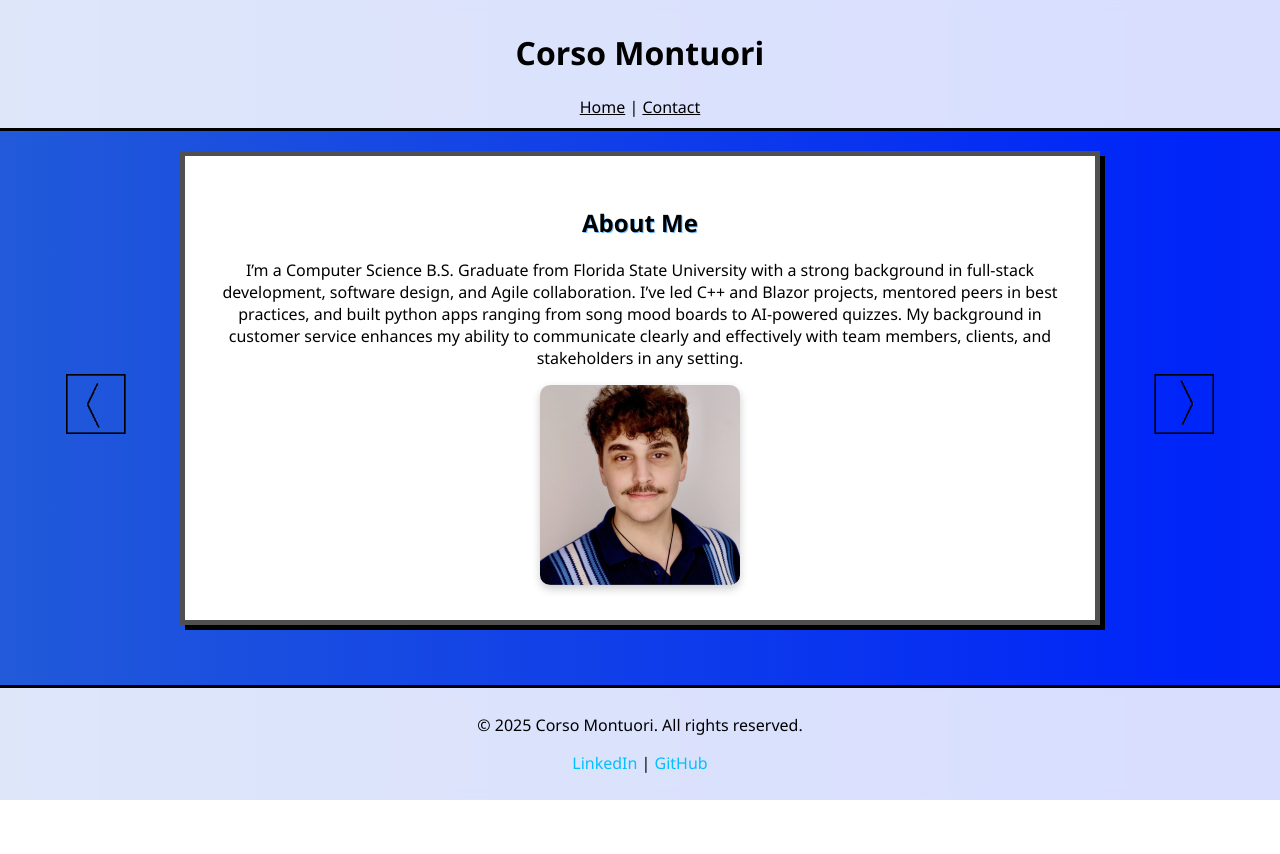
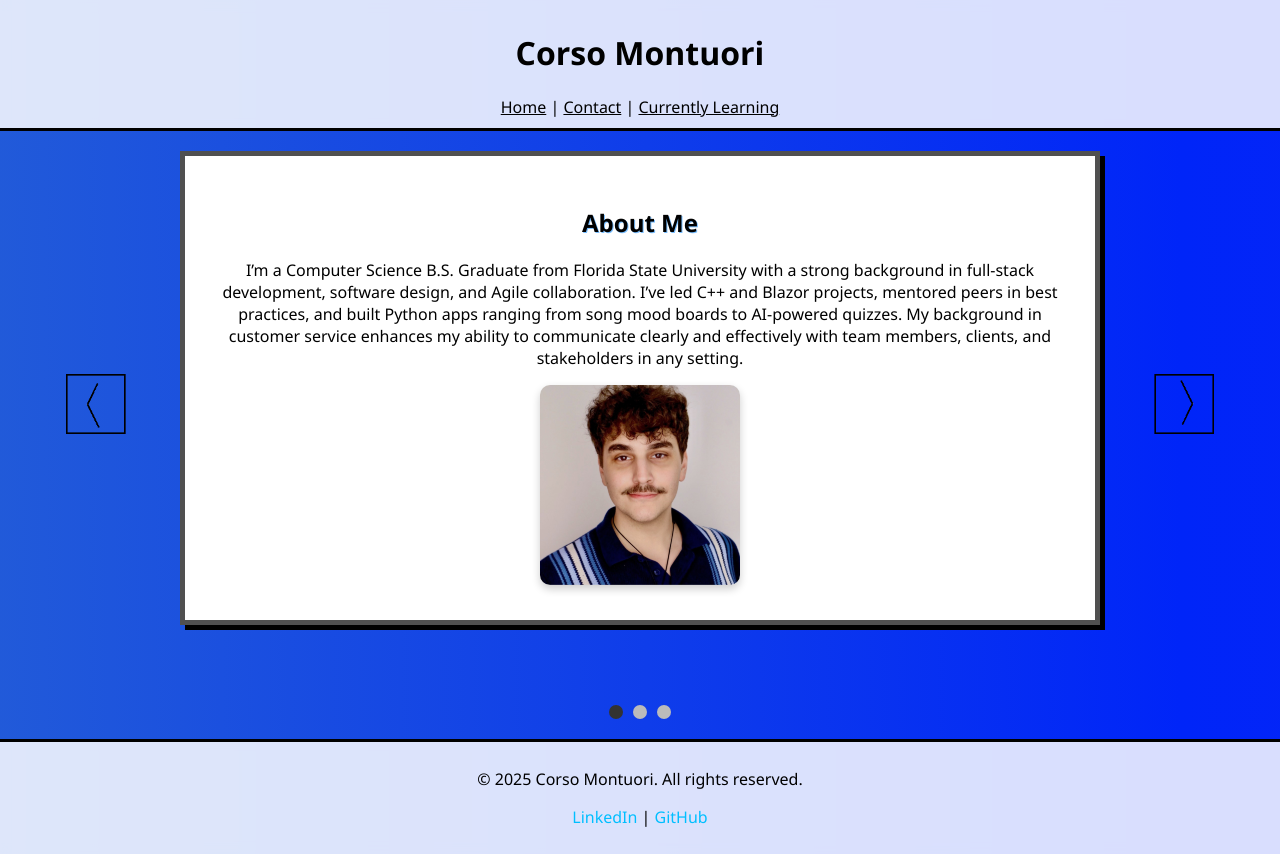
Before and after one commit to Corsionio/Portfolio, a React (Create React App) app: page / in a window 1280 px wide. Before the commit the page ends 800 px from the top, so only its background shows below. Built offline with nearby package versions, Linux system fonts and the light colour scheme; the HTML template or start-up script is replaced by a standard one.

Commit message:
Added fade in, Currently Learning sections, dots to keep track of slides

```diff
--- a/package.json
+++ b/package.json
@@ -7,6 +7,7 @@
     "@testing-library/jest-dom": "^6.6.3",
     "@testing-library/react": "^16.3.0",
     "@testing-library/user-event": "^13.5.0",
+    "framer-motion": "^12.23.0",
     "react": "^19.1.0",
     "react-dom": "^19.1.0",
     "react-router-dom": "^7.6.1",
--- a/src/App.js
+++ b/src/App.js
@@ -1,6 +1,7 @@
 import { BrowserRouter as Router, Routes, Route} from 'react-router-dom';
 import Home from './pages/Home';
 import Contact from './pages/Contact';
+import Learning from './pages/Learning';
 import './App.css';
 
 function App() {
@@ -10,6 +11,7 @@ function App() {
         <Routes>
           <Route path="/" element={<Home />} />
           <Route path="/contact" element={<Contact />} />
+          <Route path="/learning" element={<Learning />} />
         </Routes>
       </div>
     </Router>
--- a/src/components/About.js
+++ b/src/components/About.js
@@ -1,18 +1,42 @@
-export default function About() {
+import { motion } from 'framer-motion';
+
+const containerVariants = {
+  hidden: { opacity: 0 },
+  show: {
+    opacity: 1,
+    transition: {
+      staggerChildren: 0.4,
+    },
+  },
+};
+
+const itemVariants = {
+  hidden: { opacity: 0, y: 20 },
+  show: { opacity: 1, y: 0, transition: { duration: 0.6 } },
+};
+
+export default function About({ isVisible }) {
   return (
-    <section className="about">
-      <h2>About Me</h2>
-      <p>
+    <motion.section
+      className="about"
+      variants={containerVariants}
+      initial="hidden"
+      animate={isVisible ? "show" : "hidden"}
+    >
+      <motion.h2 variants={itemVariants}>About Me</motion.h2>
+
+      <motion.p variants={itemVariants}>
         I’m a Computer Science B.S. Graduate from Florida State University with a strong background
         in full-stack development, software design, and Agile collaboration. I’ve led C++ and Blazor projects,
-        mentored peers in best practices, and built python apps ranging from song mood boards to AI-powered quizzes.
+        mentored peers in best practices, and built Python apps ranging from song mood boards to AI-powered quizzes.
         My background in customer service enhances my ability to communicate clearly and effectively with team members, clients, and stakeholders in any setting.
-      </p>
-      <div className="about-images">
+      </motion.p>
+
+      <motion.div className="about-images" variants={itemVariants}>
         <div className="head-image">
           <img src="/images/portfolio.JPG" alt="Headshot" className="head-image" />
         </div>
-      </div>
-    </section>
+      </motion.div>
+    </motion.section>
   );
 }
--- a/src/components/Header.js
+++ b/src/components/Header.js
@@ -6,7 +6,8 @@ export default function Header() {
       <h1 className="logo">Corso Montuori</h1>
       <nav className="nav-links">
         <Link to="/">Home</Link> |{' '}
-        <Link to="/contact">Contact</Link>
+        <Link to="/contact">Contact</Link> |{' '}
+        <Link to="/learning">Currently Learning</Link>
       </nav>
     </header>
   );
--- a/src/components/Projects.js
+++ b/src/components/Projects.js
@@ -1,30 +1,69 @@
-export default function Projects() {
+import { motion } from 'framer-motion';
+
+const containerVariants = {
+  hidden: { opacity: 0 },
+  show: {
+    opacity: 1,
+    transition: {
+      staggerChildren: 0.4,
+    },
+  },
+};
+
+const itemVariants = {
+  hidden: { opacity: 0, y: 20 },
+  show: { opacity: 1, y: 0, transition: { duration: 0.6 } },
+};
+
+export default function Projects({ isVisible }) {
+  if (!isVisible) return null; // Don't render anything unless this slide is active
+
   return (
-    <section className="projects">
-      <h2>My Projects</h2>
-      <ul>
-        <li>
+    <motion.section
+      className="projects"
+      variants={containerVariants}
+      initial="hidden"
+      animate="show"
+    >
+      <motion.h2 variants={itemVariants}>My Projects</motion.h2>
+
+      <motion.ul variants={containerVariants}>
+        <motion.li variants={itemVariants}>
           <strong>AI Code Quiz Generator</strong> – Django, OpenAI, PostgreSQL, Microsoft Azure, Python
           <br />
-          <a href="https://codequestions-h0bkfkbvckdwaxfv.eastus-01.azurewebsites.net/" target="_blank" rel="noopener noreferrer">
+          <a
+            href="https://codequestions-h0bkfkbvckdwaxfv.eastus-01.azurewebsites.net/"
+            target="_blank"
+            rel="noopener noreferrer"
+          >
             Live Site
           </a>
-        </li>
-        <li>
+        </motion.li>
+
+        <motion.li variants={itemVariants}>
           <strong>Spotify Mood Board</strong> – Flask, Spotify API, Microsoft Azure, Python
           <br />
-          <a href="https://spotifymoods.azurewebsites.net" target="_blank" rel="noopener noreferrer">
+          <a
+            href="https://spotifymoods.azurewebsites.net"
+            target="_blank"
+            rel="noopener noreferrer"
+          >
             Live Site
           </a>
-        </li>
-        <li>
+        </motion.li>
+
+        <motion.li variants={itemVariants}>
           <strong>Learning Management System</strong> – .NET 8, Blazor, C#
           <br />
-          <a href="https://github.com/Corsionio/Capstone-Project" target="_blank" rel="noopener noreferrer">
+          <a
+            href="https://github.com/Corsionio/Capstone-Project"
+            target="_blank"
+            rel="noopener noreferrer"
+          >
             GitHub Repo
           </a>
-        </li>
-      </ul>
-    </section>
+        </motion.li>
+      </motion.ul>
+    </motion.section>
   );
 }
--- a/src/components/Skills.js
+++ b/src/components/Skills.js
@@ -1,12 +1,46 @@
-export default function Skills() {
+import { motion } from 'framer-motion';
+
+const containerVariants = {
+  hidden: { opacity: 0 },
+  show: {
+    opacity: 1,
+    transition: {
+      staggerChildren: 0.4,
+    },
+  },
+};
+
+const itemVariants = {
+  hidden: { opacity: 0, y: 20 },
+  show: { opacity: 1, y: 0, transition: { duration: 0.6 } },
+};
+
+export default function Skills({ isVisible }) {
   return (
-    <section className="skills">
-      <h2>Technical Skills</h2>
-      <p><strong>Languages:</strong> Python, C/C++, SQL (mySQL, PostgreSQL), JavaScript/TypeScript, C#, Java, HTML/CSS, Ruby, <b><u>React</u></b></p>
-      <p><strong>Frameworks:</strong> Django, Flask, FastAPI, .NET, Blazor, Spring</p>
-      <p><strong>Tools:</strong> Git, Github, Microsoft Azure, Docker, AWS, Google Cloud Platform, Unix, VS Code,
-      Visual Studio, pyCharm, Ubuntu, SSH, Linux, Machine Learning, Statistical Analysis, CI/CD, DevTools, DevOps</p>
-      <p><strong>Libraries:</strong> NumPy, pandas, pyTorch, OpenAI, Matplotlib, dotenv, json, C++ STL</p>
-    </section>
+    <motion.section
+      className="skills"
+      variants={containerVariants}
+      initial="hidden"
+      animate={isVisible ? "show" : "hidden"}
+    >
+      <motion.h2 variants={itemVariants}>Technical Skills</motion.h2>
+
+      <motion.p variants={itemVariants}>
+        <strong>Languages:</strong> Python, C/C++, SQL (mySQL, PostgreSQL), JavaScript/TypeScript, C#, Java, HTML/CSS, Ruby, <b><u>React</u></b>
+      </motion.p>
+
+      <motion.p variants={itemVariants}>
+        <strong>Frameworks:</strong> Django, Flask, FastAPI, .NET, Blazor, Spring
+      </motion.p>
+
+      <motion.p variants={itemVariants}>
+        <strong>Tools:</strong> Git, Github, Microsoft Azure, Docker, AWS, Google Cloud Platform, Unix, VS Code,
+        Visual Studio, pyCharm, Ubuntu, SSH, Linux, Machine Learning, Statistical Analysis, CI/CD, DevTools, DevOps
+      </motion.p>
+
+      <motion.p variants={itemVariants}>
+        <strong>Libraries:</strong> NumPy, pandas, pyTorch, OpenAI, Matplotlib, dotenv, json, C++ STL
+      </motion.p>
+    </motion.section>
   );
 }
--- a/src/pages/Home.js
+++ b/src/pages/Home.js
@@ -8,9 +8,9 @@ import Skills from '../components/Skills';
 import './HomeSlider.css';
 
 const sections = [
-  { id: 0, component: <About />, label: "About Me" },
-  { id: 1, component: <Projects />, label: "Projects" },
-  { id: 2, component: <Skills />, label: "Technical Skills" },
+  { id: 0, Component: About, label: "About Me" },
+  { id: 1, Component: Projects, label: "Projects" },
+  { id: 2, Component: Skills, label: "Technical Skills" },
 ];
 
 export default function Home() {
@@ -48,7 +48,7 @@ export default function Home() {
         >
           {sections.map((section) => (
             <div className="slide" key={section.id}>
-              {section.component}
+              {currentIndex === section.id && <section.Component isVisible={true} />}
             </div>
           ))}
         </div>
@@ -57,6 +57,14 @@ export default function Home() {
           <img src="/images/rightArrow.png" alt="Next" className="arrow-image" />
         </button>
       </div>
+      <div className="slide-dots">
+        {sections.map((section, index) => (
+          <span
+            key={section.id}
+            className={`dot ${currentIndex === index ? 'active' : ''}`}
+          />
+        ))}
+      </div>
       <Footer />
     </>
   );
--- a/src/pages/HomeSlider.css
+++ b/src/pages/HomeSlider.css
@@ -51,6 +51,26 @@
   height: 60px;
 }
 
+.slide-dots {
+  display: flex;
+  justify-content: center;
+  align-items: center;
+  margin: 20px auto;
+  gap: 10px;
+}
+
+.dot {
+  width: 14px;
+  height: 14px;
+  border-radius: 50%;
+  background-color: #bbb;
+  transition: background-color 0.3s ease;
+}
+
+.dot.active {
+  background-color: #333;
+}
+
 
 @media (max-width: 768px) {
   .slider-container {
--- /dev/null
+++ b/src/pages/Learning.js
@@ -0,0 +1,45 @@
+import { motion } from 'framer-motion';
+import Header from '../components/Header';
+import Footer from '../components/Footer';
+
+const containerVariants = {
+  hidden: { opacity: 0 },
+  show: {
+    opacity: 1,
+    transition: {
+      staggerChildren: 0.4,
+    },
+  },
+};
+
+const itemVariants = {
+  hidden: { opacity: 0, y: 10 },
+  show: { opacity: 1, y: 0, transition: { duration: 0.6 } },
+};
+
+export default function Learning() {
+  return (
+    <>
+      <Header />
+      <motion.section
+        className="Learning-page"
+        variants={containerVariants}
+        initial="hidden"
+        animate="show"
+      >
+        <h2>What I'm Studying Currently</h2>
+
+        <motion.p variants={itemVariants}>
+          <b>Languages:</b> Rust, Diving deeper into: Python
+        </motion.p>
+        <motion.p variants={itemVariants}>
+          <b>Frameworks:</b> Angular
+        </motion.p>
+        <motion.p variants={itemVariants}>
+          <b>Libraries:</b> Tensorflow, Diving deeper into: pyTorch
+        </motion.p>
+      </motion.section>
+      <Footer />
+    </>
+  );
+}
```
Also changed, not shown: 1 other file (tests, documents, lock files or other folders).
